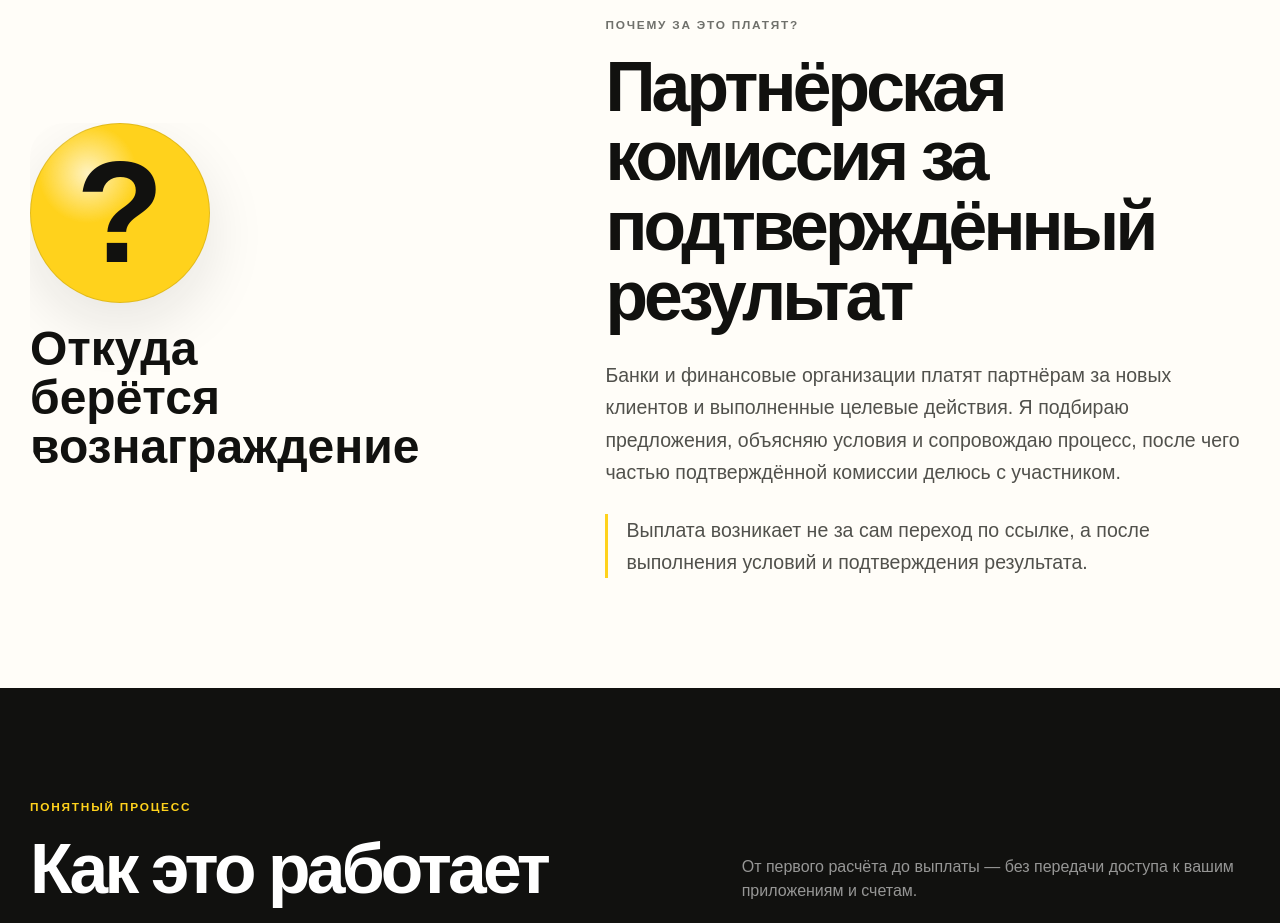
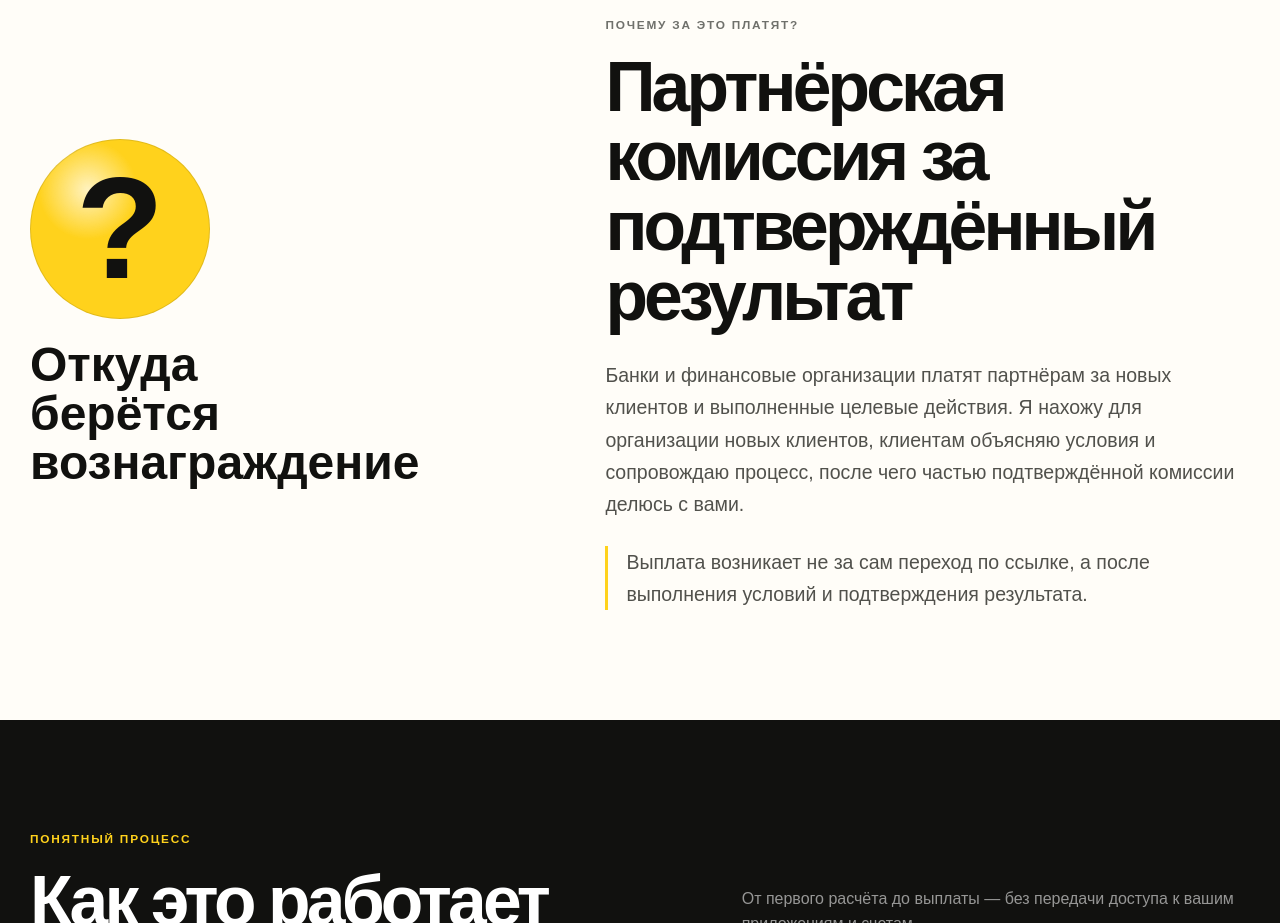
Before and after one commit to Dan1Xooo/moneyroad, a Next.js app: page / in a window 1280 px wide. Shown: the part 1900-2823 px from the top of the page. Built offline with nearby package versions, Linux system fonts and the light colour scheme; no server answers.

Commit message:
Fix reward explanation block

```diff
--- a/app/globals.css
+++ b/app/globals.css
@@ -720,7 +720,7 @@ h3 {
   display: grid;
   min-height: 0;
   gap: 22px;
-  overflow: hidden;
+  overflow: visible;
   border-radius: var(--radius-lg);
   padding: 0;
   background: transparent;
@@ -740,7 +740,7 @@ h3 {
   background:
     radial-gradient(circle at 32% 28%, rgba(255, 255, 255, 0.72), transparent 28%),
     var(--yellow);
-  box-shadow: 0 22px 60px rgba(17, 17, 15, 0.1);
+  box-shadow: none;
   font-size: clamp(4.8rem, 25vw, 9rem);
   font-weight: 850;
   letter-spacing: 0;
--- a/app/page.tsx
+++ b/app/page.tsx
@@ -174,9 +174,9 @@ export default function Home() {
             <h2>Партнёрская комиссия за подтверждённый результат</h2>
             <p>
               Банки и финансовые организации платят партнёрам за новых клиентов и
-              выполненные целевые действия. Я подбираю предложения, объясняю условия и
-              сопровождаю процесс, после чего частью подтверждённой комиссии делюсь с
-              участником.
+              выполненные целевые действия. Я нахожу для организации новых клиентов,
+              клиентам объясняю условия и сопровождаю процесс, после чего частью
+              подтверждённой комиссии делюсь с вами.
             </p>
             <p className="accent-note">
               Выплата возникает не за сам переход по ссылке, а после выполнения условий
```
